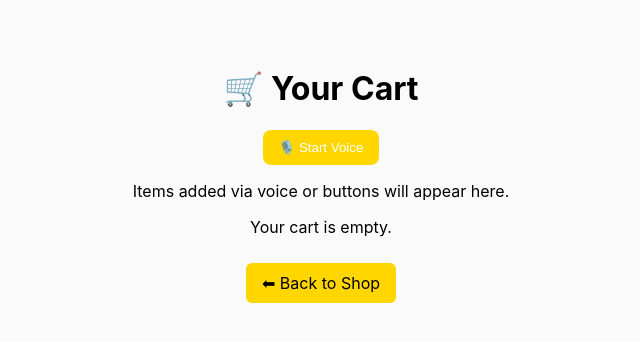
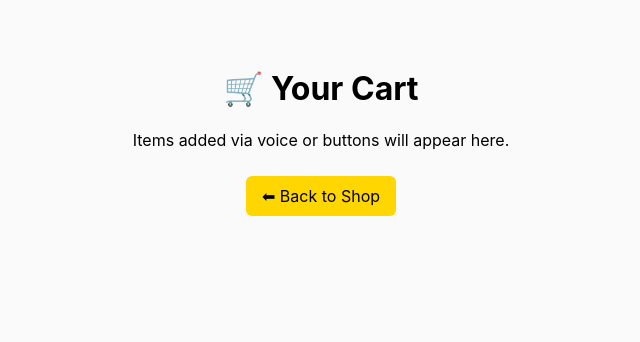
Before and after one commit to Appureddy143/AR, a PHP site: page /cart.php in a window 1280 px wide. Shown: the top 342 px of the page, without its empty margins (319-959 px from the left). Run offline with PHP 8.4, Linux system fonts and the light colour scheme.

Commit message:
Update cart.php

```diff
--- a/cart.php
+++ b/cart.php
@@ -46,9 +46,7 @@ button:hover {
 <body>
 
 <h1>🛒 Your Cart</h1>
-  <button id="startVoice" style="background:#ffd600;padding:10px 16px;border:none;border-radius:8px;cursor:pointer;">
-🎙️ Start Voice
-  </button>
+
 <p>Items added via voice or buttons will appear here.</p>
 
 <div id="cartContainer"></div>
```
